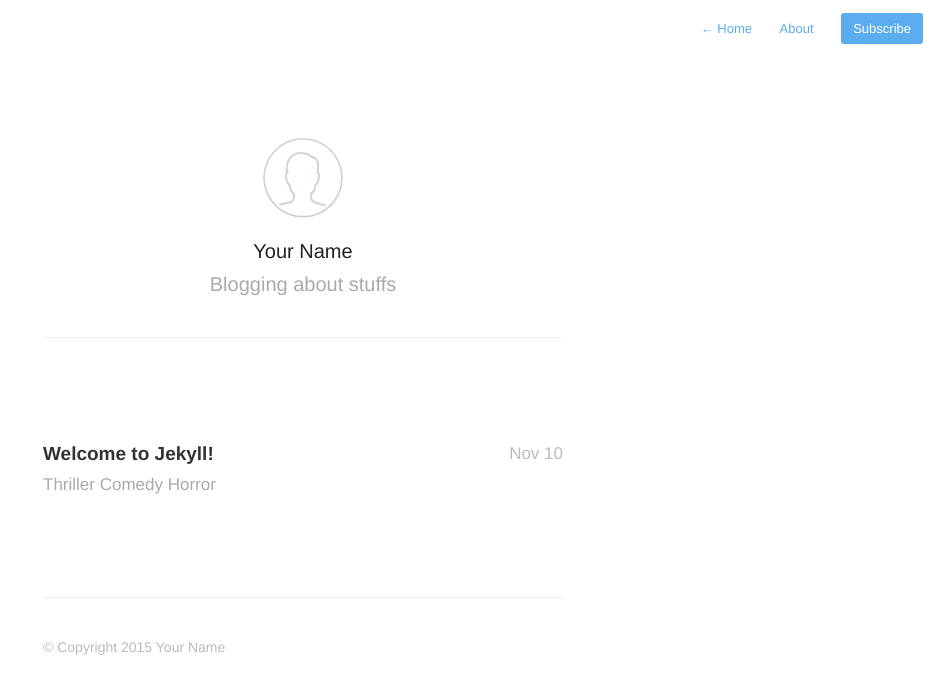
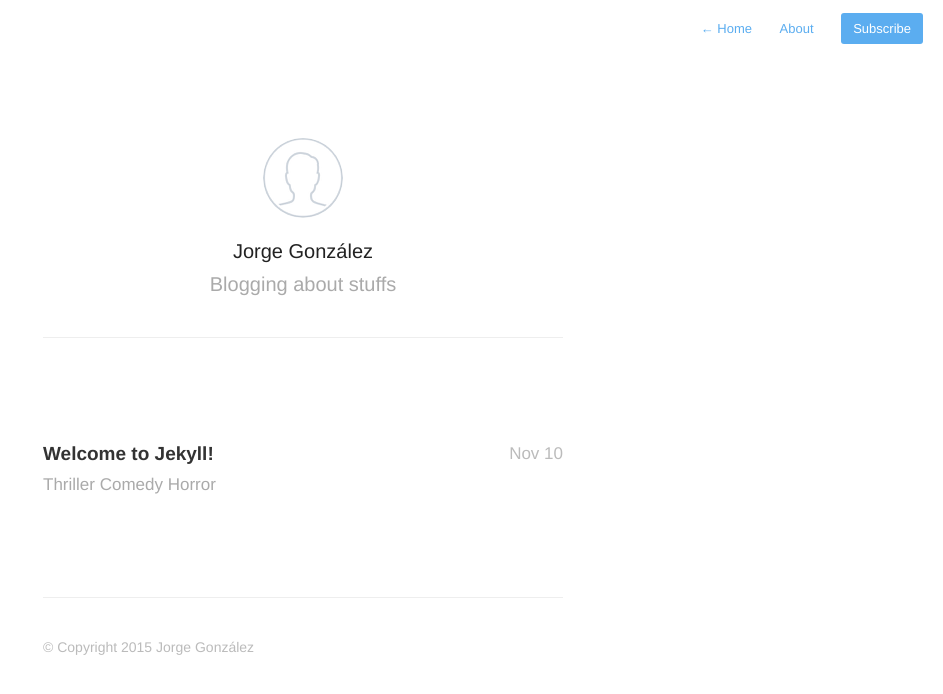
Before and after one commit to scrubmx/scrubmx.github.io, a Jekyll site: the page built from index.html, in a window 1280 px wide. Shown: the top 694 px of the page, without its empty margins (337-1280 px from the left). Built offline with Jekyll 4.4.1, drawn with Linux system fonts in a browser that asks for light colours; nearby versions of some CDN libraries; Markdown is read by kramdown in place of the engine named in the settings; the list of posts is cut into pages by our own code.

Commit message:
updated _config.yml

```diff
--- a/_config.yml
+++ b/_config.yml
@@ -1,6 +1,6 @@
 name: Your New Jekyll Site
 description: Blogging about stuffs
-meta_description: "Your New Jekyll Site, Blogging about stuffs"
+meta_description: "Jekyll Site, Blogging about stuffs"
 
 aboutPage: true
 
@@ -9,15 +9,15 @@
 
 paginate: 20
 baseurl: /
-domain_name: 'http://yourblog-domain.com'
+domain_name: 'https://scrubmx.github.io'
 google_analytics: 'UA-XXXXXXXX-X'
 disqus: false
 disqus_shortname: 'your-disqus-shortname'
 
 # Details for the RSS feed generator
-url:            'http://your-blog-url.example.com'
-author:         'Your Name'
-authorTwitter:  'YourTwitterUsername'
+url:            'https://scrubmx.github.io'
+author:         'Jorge González'
+authorTwitter:  'scrubmx'
 
 permalink:       /:year/:title/
 
```
